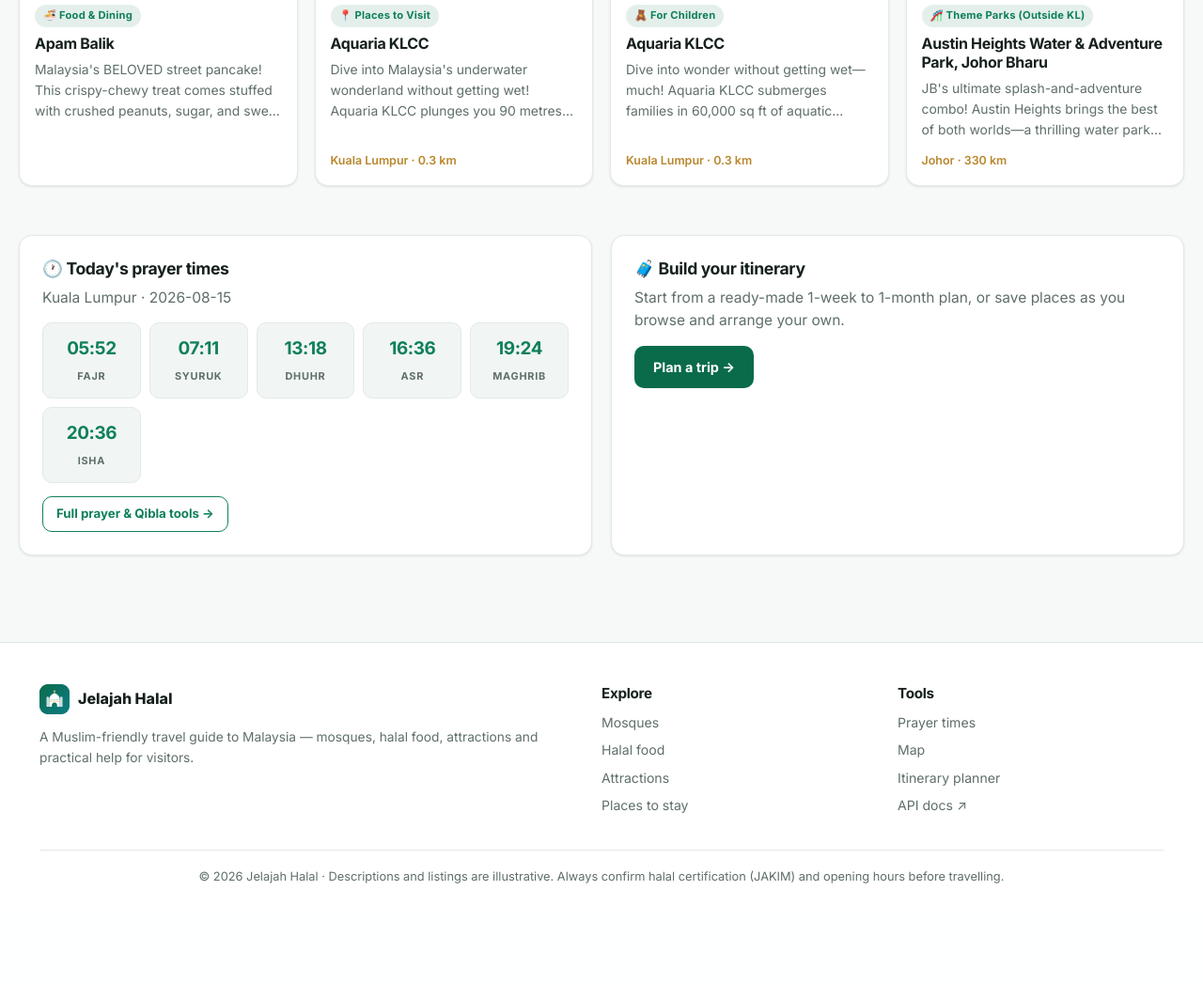
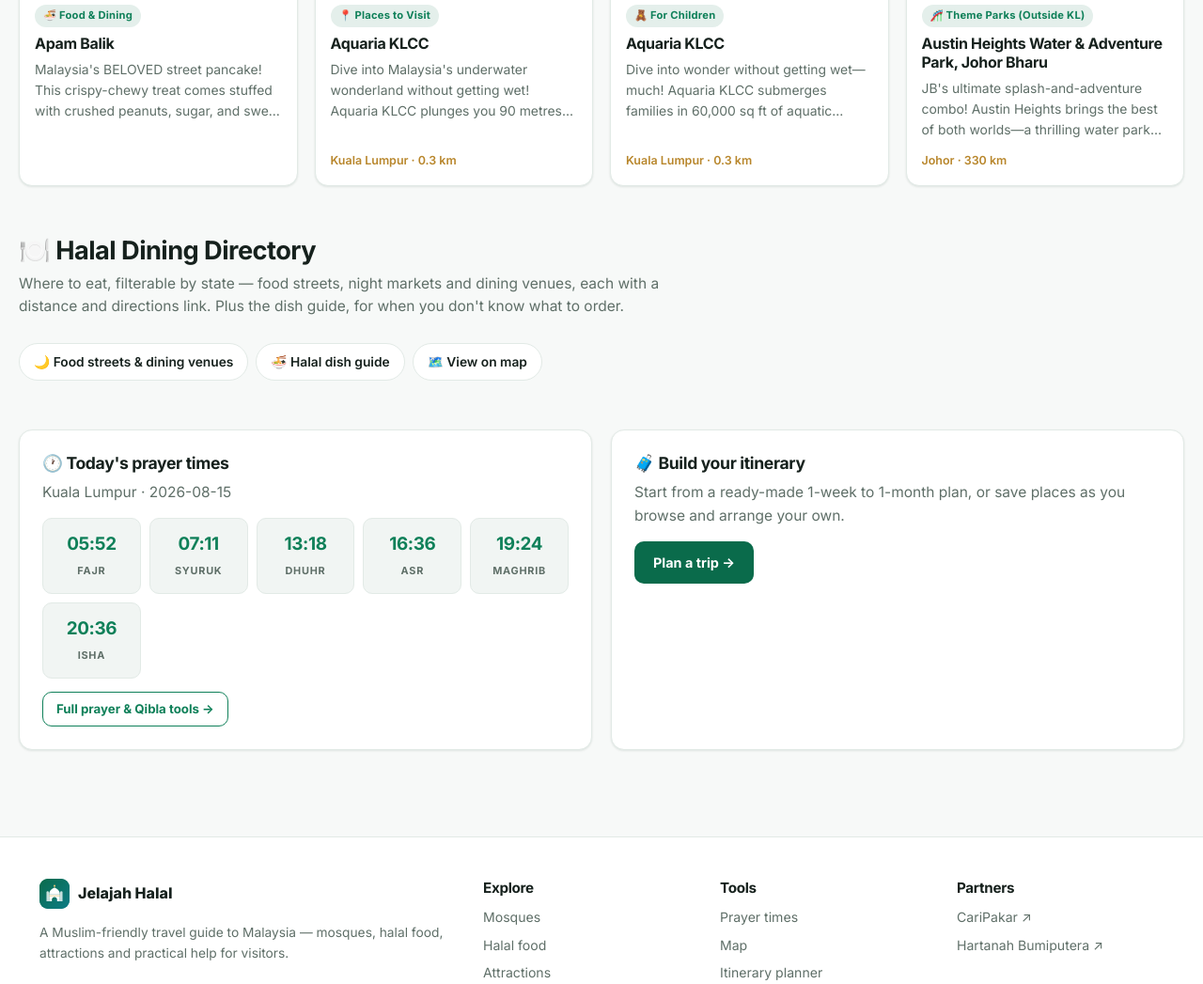
Before and after one commit to mylinuxbsd-lab/halalmuslimtravel, a FastAPI app: page / in a window 1280 px wide. Shown: the part 2181-3228 px from the top of the page at 94% size. Before the commit the page ends 3121 px from the top, so only its background shows below. Run offline with FastAPI, Linux system fonts and the light colour scheme; data comes from the database, SQL or seed files in the repository; data that the repository does not hold is empty.

Commit message:
Add footer credit/partner links and a Halal Dining Directory section
Footer: clickable "Developed by mylinuxbsd.com" credit, plus a Partners
column linking to caripakar.net and hartanahbumiputera.com.

Homepage: a Halal Dining Directory section pointing at the location-based
food venues we actually have real data for (Night Markets & Entertainment
— food streets and dining spots with state/distance/directions) alongside
the dish guide. Deliberately not an iframe embed or a copy of
halaltravelmalaysia.com's own directory listings — that's a separate,
copyrighted third-party site with no visible reuse permission; this
replicates the kind of feature (searchable, location-filterable halal
dining) using our own verified catalogue instead.

Co-Authored-By: Claude Sonnet 5 <noreply@anthropic.com>

```diff
--- a/static/css/style.css
+++ b/static/css/style.css
@@ -332,7 +332,7 @@ button,input,select,textarea{font:inherit;color:inherit}
 @media(max-width:480px){.chat-panel{right:8px;bottom:8px;width:calc(100vw - 16px)}.chat-launcher{right:14px;bottom:14px}}
 
 footer{background:var(--surface);border-top:1px solid var(--border);padding:44px 0 26px;margin-top:40px}
-.foot-grid{display:grid;grid-template-columns:2fr 1fr 1fr;gap:32px}
+.foot-grid{display:grid;grid-template-columns:2fr 1fr 1fr 1fr;gap:32px}
 footer h4{margin-bottom:11px;font-size:.95rem}
 footer .logo{margin-bottom:11px}
 footer a{display:block;color:var(--muted);font-size:.88rem;margin-bottom:7px}
--- a/templates/index.html
+++ b/templates/index.html
@@ -90,6 +90,18 @@
       <a class="btn ghost sm" href="#/explore">See all →</a>
     </div>
     <div class="card-grid" id="featuredGrid"></div>
+  </div>
+
+  <div class="container block pt0">
+    <div class="section-head">
+      <h2>🍽️ Halal Dining Directory</h2>
+      <p>Where to eat, filterable by state — food streets, night markets and dining venues, each with a distance and directions link. Plus the dish guide, for when you don't know what to order.</p>
+    </div>
+    <div class="chip-row">
+      <a class="chip-link" href="#/explore?category=Night%20Markets%20%26%20Entertainment">🌙 Food streets &amp; dining venues</a>
+      <a class="chip-link" href="#/explore?category=Food%20%26%20Dining">🍜 Halal dish guide</a>
+      <a class="chip-link" href="#/map">🗺️ View on map</a>
+    </div>
   </div>
 
   <div class="container block pt0">
@@ -318,8 +330,14 @@
         <a href="#/plan">Itinerary planner</a>
         <a href="/docs" target="_blank" rel="noopener">API docs ↗</a>
       </div>
+      <div>
+        <h4>Partners</h4>
+        <a href="https://caripakar.net" target="_blank" rel="noopener">CariPakar ↗</a>
+        <a href="https://www.hartanahbumiputera.com" target="_blank" rel="noopener">Hartanah Bumiputera ↗</a>
+      </div>
     </div>
-    <p class="foot-bottom">© 2026 Jelajah Halal · Descriptions and listings are illustrative. Always confirm halal certification (JAKIM) and opening hours before travelling.</p>
+    <p class="foot-bottom">© 2026 Jelajah Halal · Descriptions and listings are illustrative. Always confirm halal certification (JAKIM) and opening hours before travelling.
+      <br>Developed by <a href="https://mylinuxbsd.com" target="_blank" rel="noopener">mylinuxbsd.com</a></p>
   </div>
 </footer>
 
```
